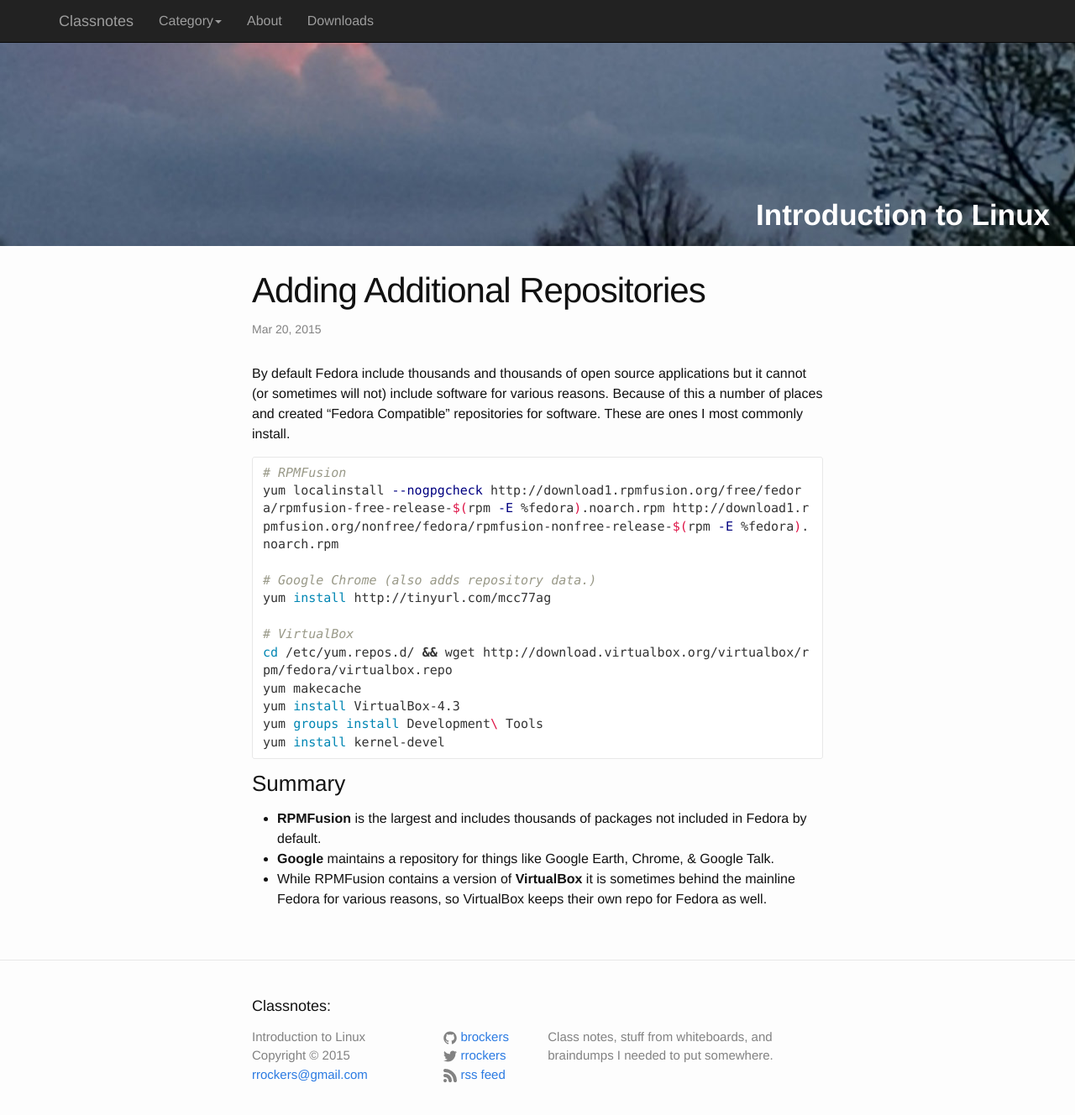
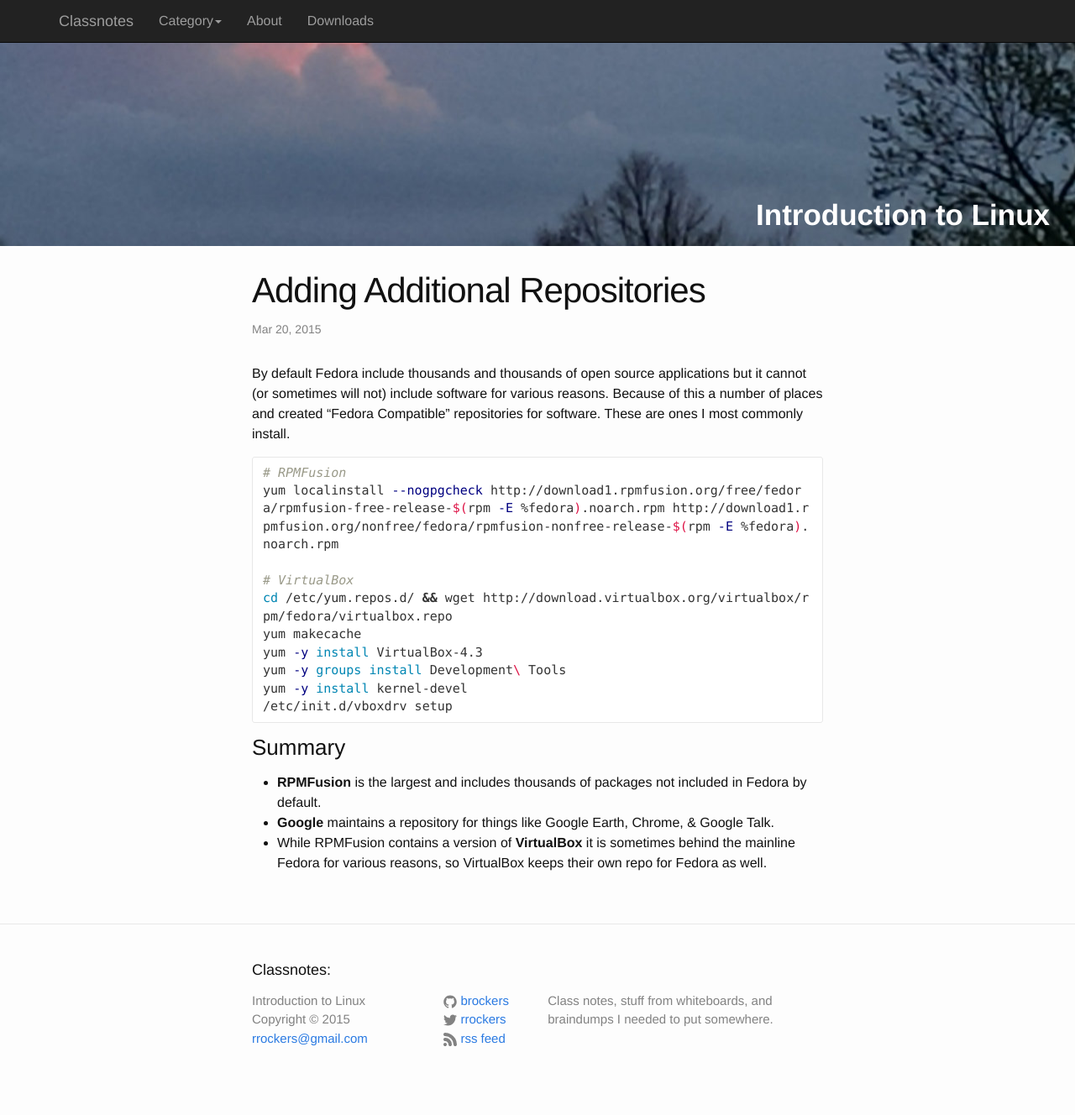
Before and after one commit to brockers/nt1430, a Jekyll site: the page built from _posts/2015-03-20-adding-additional-repos.md, in a window 1280 px wide and 1351 px high. Shown: the top 1328 px of the window at 84% size. Built offline with Jekyll 4.4.1, drawn with Linux system fonts in a browser that asks for light colours; Markdown is read by kramdown in place of the engine named in the settings.

Commit message:
More and better docs.

````diff
--- a/_posts/2015-03-20-adding-additional-repos.md
+++ b/_posts/2015-03-20-adding-additional-repos.md
@@ -13,15 +13,13 @@ for software.  These are ones I most commonly install.
 # RPMFusion
 yum localinstall --nogpgcheck http://download1.rpmfusion.org/free/fedora/rpmfusion-free-release-$(rpm -E %fedora).noarch.rpm http://download1.rpmfusion.org/nonfree/fedora/rpmfusion-nonfree-release-$(rpm -E %fedora).noarch.rpm
 
-# Google Chrome (also adds repository data.)
-yum install http://tinyurl.com/mcc77ag
-
 # VirtualBox
 cd /etc/yum.repos.d/ && wget http://download.virtualbox.org/virtualbox/rpm/fedora/virtualbox.repo
 yum makecache
-yum install VirtualBox-4.3
-yum groups install Development\ Tools
-yum install kernel-devel
+yum -y install VirtualBox-4.3
+yum -y groups install Development\ Tools
+yum -y install kernel-devel
+/etc/init.d/vboxdrv setup
 ```
 
 ### Summary
````
